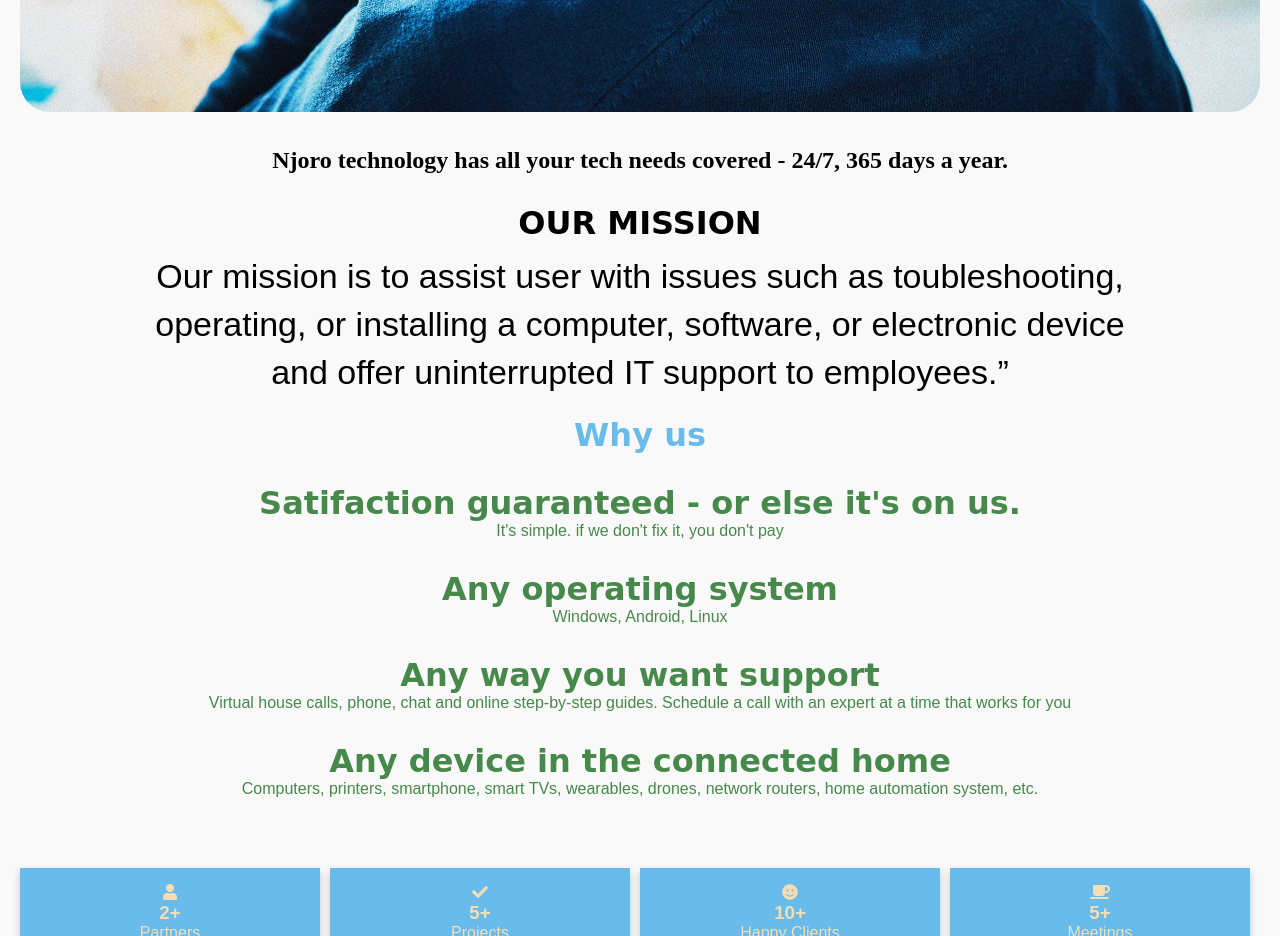
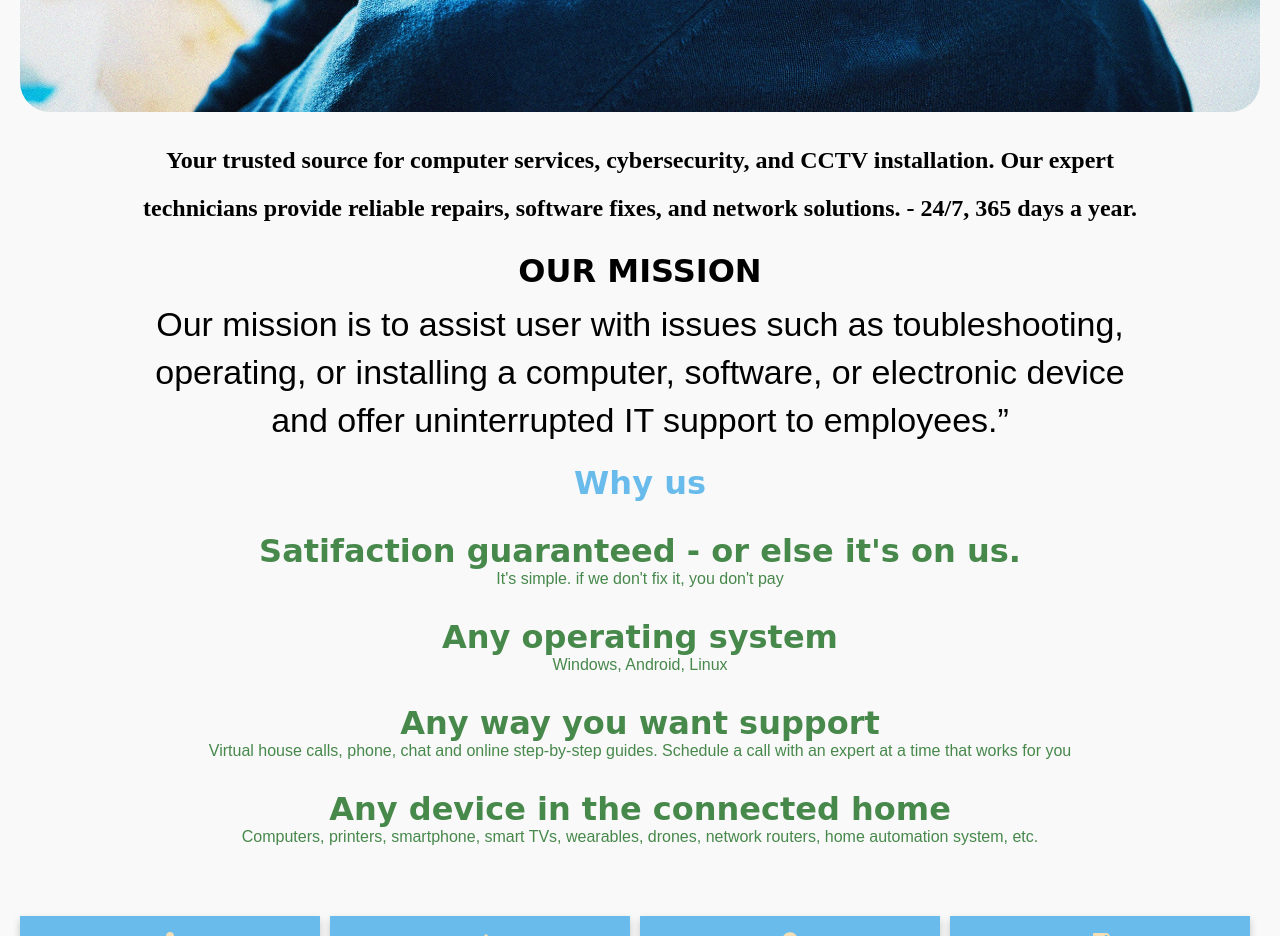
Before and after one commit to jojohub4/jojohub4.github.io, a plain HTML site: page index.html in a window 1280 px wide. Shown: the part 840-1776 px from the top of the page. Drawn offline with Linux system fonts and the light colour scheme.

Commit message:
Update index.html

```diff
--- a/index.html
+++ b/index.html
@@ -60,8 +60,9 @@
             </div>
             <div class="it-h1">
               <h2 style="margin-top: 20px;">
-                  Njoro technology has all your tech needs covered - 24/7,
-                  365 days a year.
+                  Your trusted source for computer services, cybersecurity,
+                  and CCTV installation. Our expert technicians provide reliable
+                  repairs, software fixes, and network solutions. - 24/7, 365 days a year.
               </h2>
           </div>
           <div class="top-mid">
```
